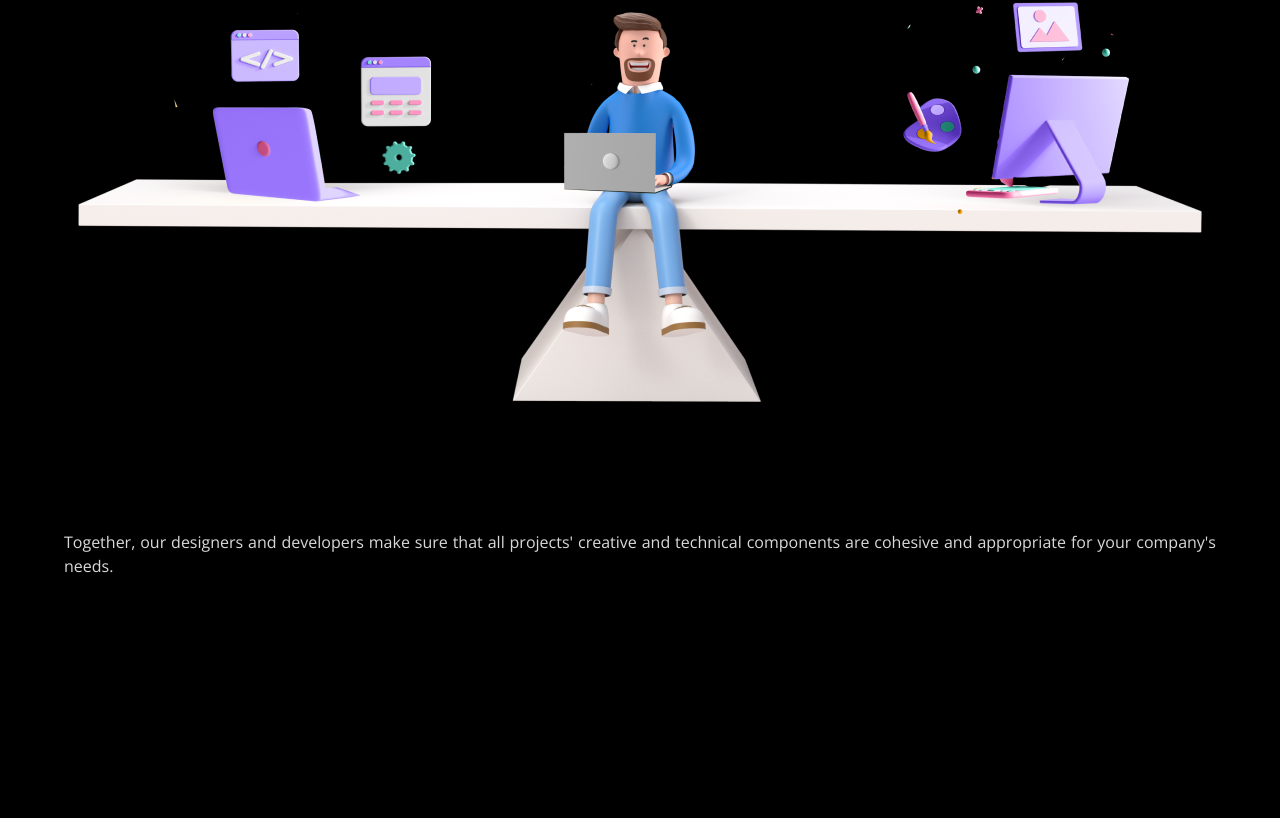
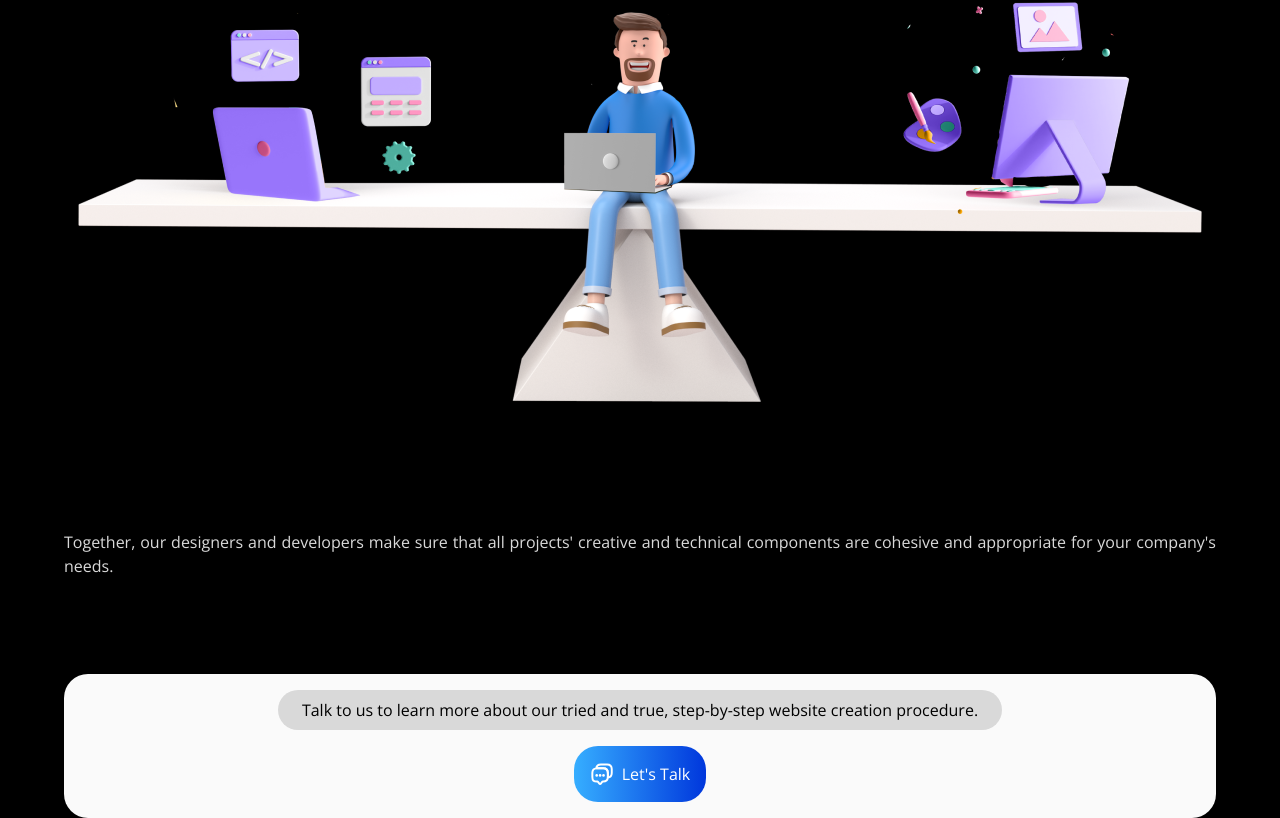
Before and after one commit to chawkichalladia/gws-wabesite, a Next.js app: page / in a window 1280 px wide. Shown: the part 6141-6959 px from the top of the page. Before the commit the page ends 6719 px from the top, so only its background shows below. Built offline with nearby package versions, Linux system fonts and the light colour scheme.

Commit message:
Add 'lets talk' section

```diff
--- a/src/app/globals.css
+++ b/src/app/globals.css
@@ -21,6 +21,10 @@
   background-image: linear-gradient(45deg, #8c8c8c, #36aeff, #0037dc);
 }
 
+.talk-btn {
+  background-image: linear-gradient(to right, #36aeff, #0037dc);
+}
+
 p {
   color: #d9d9d9;
 }
--- a/src/app/page.tsx
+++ b/src/app/page.tsx
@@ -4,6 +4,7 @@ import Header from '@/components/Header';
 import Landing from '@/components/Landing';
 import OurExpertise from '@/components/OurExpertise';
 import Services from '@/components/Services';
+import TalkToUs from '@/components/TalkToUs';
 
 const page = () => {
   return (
@@ -14,6 +15,7 @@ const page = () => {
       <Services />
       <Coding />
       <OurExpertise />
+      <TalkToUs />
     </div>
   );
 };
--- /dev/null
+++ b/src/components/TalkToUs.tsx
@@ -0,0 +1,21 @@
+import Image from 'next/image';
+
+import MessagesIcon from '../../public/messages.svg';
+
+const TalkToUs = () => {
+  return (
+    <div className="container pt-24">
+      <div className="container bg-grey-1 rounded-3xl flex flex-col p-4 justify-center items-center gap-4">
+        <div className="bg-grey-4 rounded-3xl flex justify-center items-center text-black py-2 px-6">
+          Talk to us to learn more about our tried and true, step-by-step website creation procedure.
+        </div>
+        <div className="bg-grey-1 rounded-3xl talk-btn flex justify-center items-center text-white p-4 gap-2">
+          <Image src={MessagesIcon} alt="messages icon" width={24} height={24} />
+          <span>Let's Talk</span>
+        </div>
+      </div>
+    </div>
+  );
+};
+
+export default TalkToUs;
```
Also changed, not shown: public/messages.svg (added).
